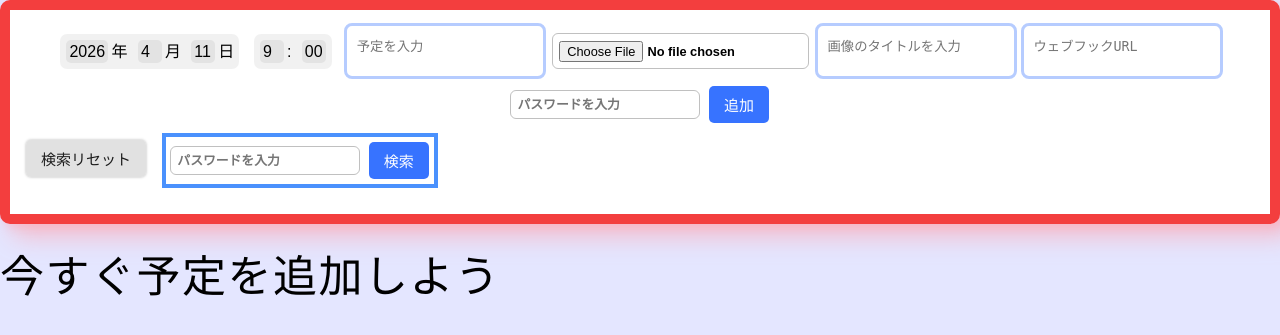
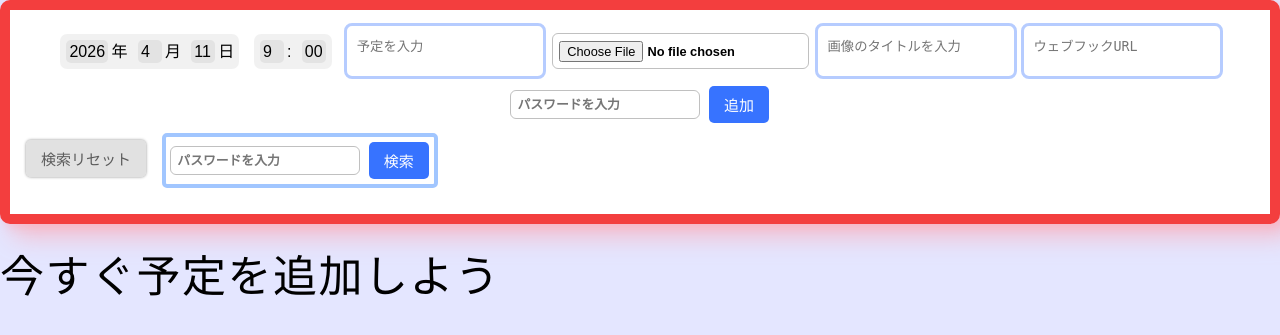
Before and after one commit to koketasi/pw_schedule, a Flask app: page / in a window 1280 px wide. Shown: the top 335 px of the page. Run offline with Flask 3, Linux system fonts and the light colour scheme; data that the repository does not hold is empty.

Commit message:
Update style.css

```diff
--- a/static/style.css
+++ b/static/style.css
@@ -136,7 +136,8 @@ div.time{
    margin-right: 5px;
 }
 div.search{
-    border:solid 4px rgba(0, 101, 253, 0.71);
+    border:solid 4px rgba(0, 102, 255, 0.368);
+    border-radius: 5px;
     margin:10px;
     padding: 5px;
     display: inline-block;  /* ← 横幅が中身サイズになる */
@@ -165,12 +166,12 @@ div.search{
     border-radius: 5px;
     padding: 8px 15px;
     background-color: rgba(212, 212, 212, 0.681);
-    color: rgb(29, 29, 29);
-    box-shadow: 0 0 3px rgb(181, 181, 181);
+    color: rgba(29, 29, 29, 0.682);
+    box-shadow: 0 0 3px rgb(141, 141, 141);
 
 }
 .reset:hover{
-    background-color: rgba(164, 164, 164, 0.526);
+    background-color: rgba(142, 142, 142, 0.526);
 
 }
 
```
